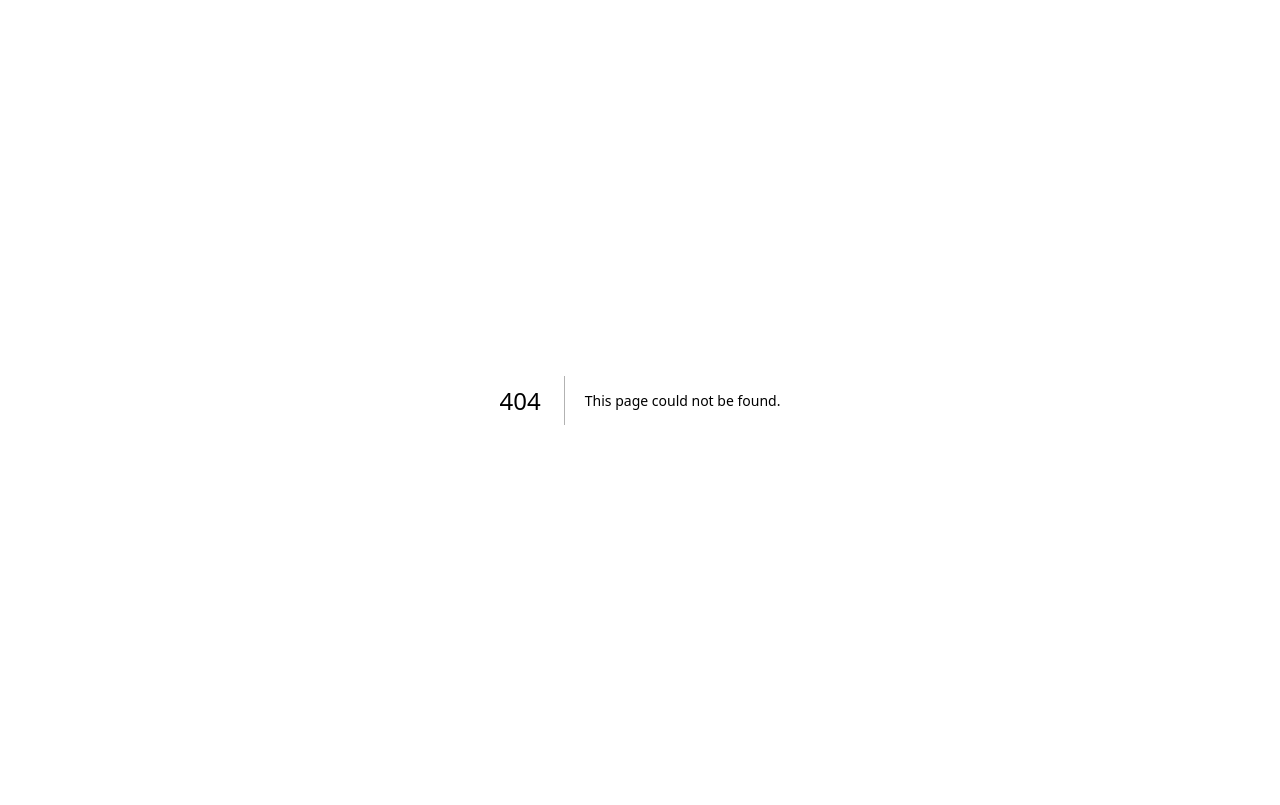
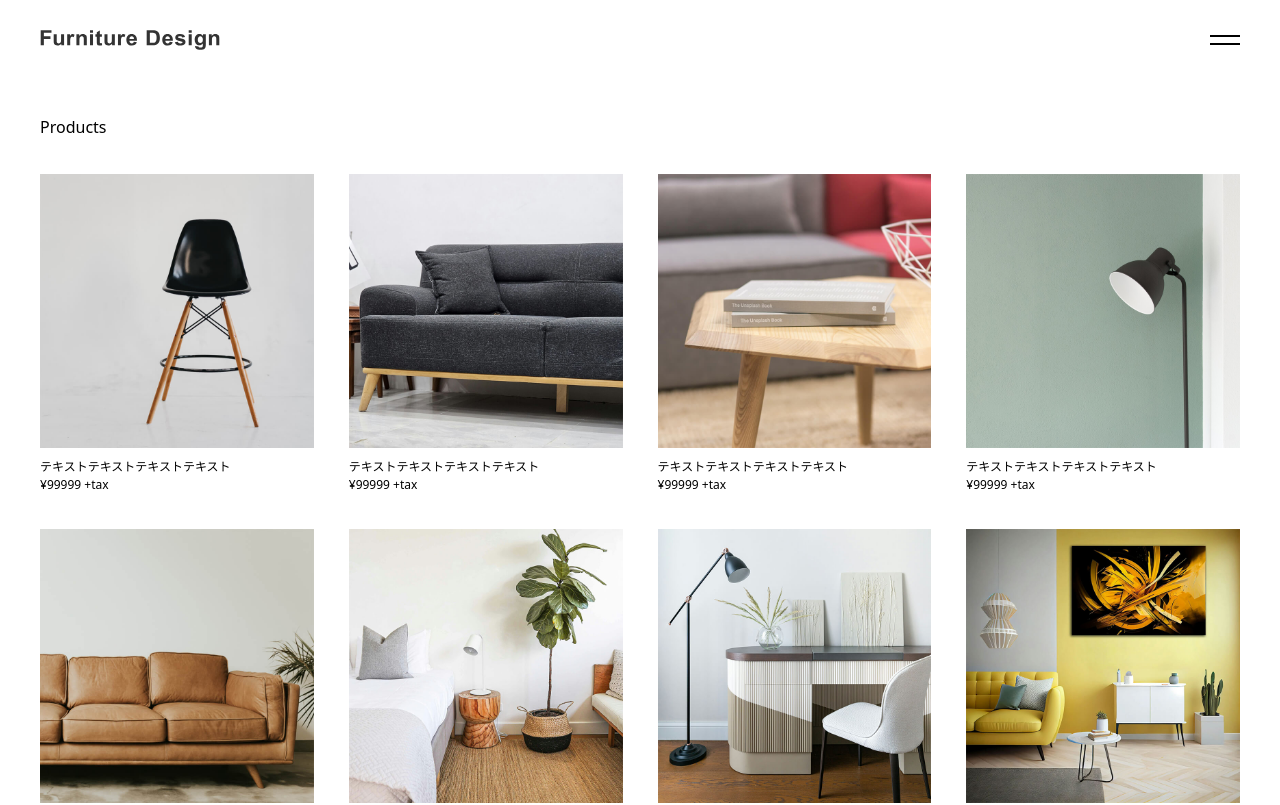
Before and after one commit to gp-n-suzuki/next_page_router_furniture_design, a Next.js app: page /products in a window 1280 px wide. Before the commit this address had no page. Shown: the top 805 px of the page. Built offline with nearby package versions, Linux system fonts and the light colour scheme.

Commit message:
Productsページ実装

```diff
--- /dev/null
+++ b/pages/products/index.tsx
@@ -0,0 +1,38 @@
+import Card from '@/components/Cards/Card'
+import Layout from '@/components/Layout/Layout'
+import React, { useEffect, useState } from 'react'
+import styles from '@/styles/products.module.css'
+import { Item } from '@/types/Item'
+import Paginator from '@/components/Paginator/Paginator'
+
+const Products = () => {
+  const [items, setItems] = useState<Item[]>([]);
+  const [totalPages, setTotalPages] = useState(0);
+  const [page, setPage] = useState(1);
+  const limit = 8;
+
+  useEffect(() => {
+    async function fetchItems() {
+      const response = await fetch(`/api/?page=${page}&limit=${limit}`);
+      const data = await response.json();
+      setItems(data.items);
+      setTotalPages(data.totalPages);
+    }
+
+    fetchItems();
+  }, [page]);
+
+  return (
+    <Layout>
+      <div className={styles.wrapper}>
+        <h2 className={styles.heading}>Products</h2>
+        <div className={styles.grid_container}>
+          <Card items={items} />
+        </div>
+        <Paginator totalPages={totalPages} setPage={setPage} />
+      </div>
+    </Layout>
+  )
+}
+
+export default Products
--- /dev/null
+++ b/styles/products.module.css
@@ -0,0 +1,25 @@
+.wrapper {
+    font-size: 0.75rem;
+    font-weight: 300;
+    max-width: 1360px;
+    margin: 0 auto;
+    margin-bottom: 100px;
+}
+
+.grid_container {
+    display: grid;
+    grid-template-columns: repeat(4, 1fr);
+    gap: 35px;
+}
+
+.heading {
+    font-size: 1rem;
+    padding: 35px 0;
+}
+
+@media screen and (max-width: 900px) {
+    .grid_container {
+        grid-template-columns: repeat(2, 1fr);
+        gap: 40px 20px;
+    }
+}
```
